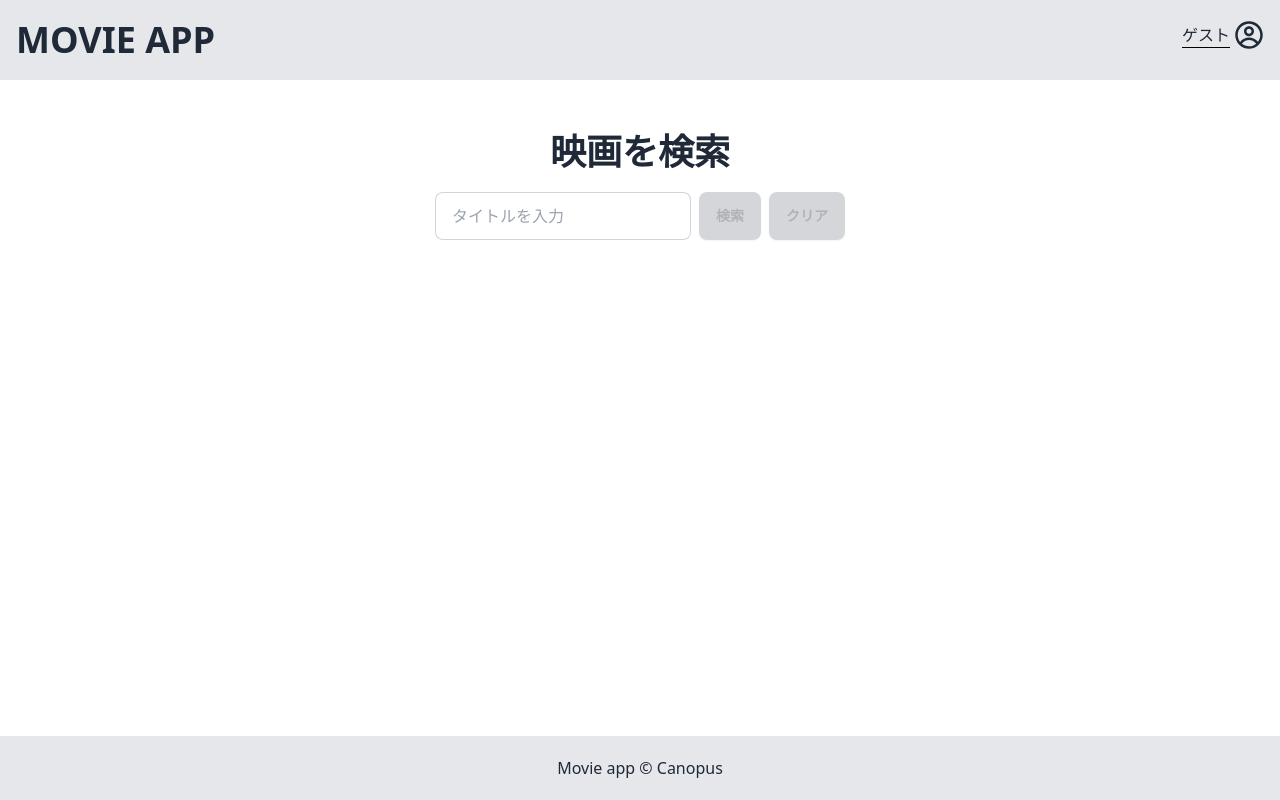
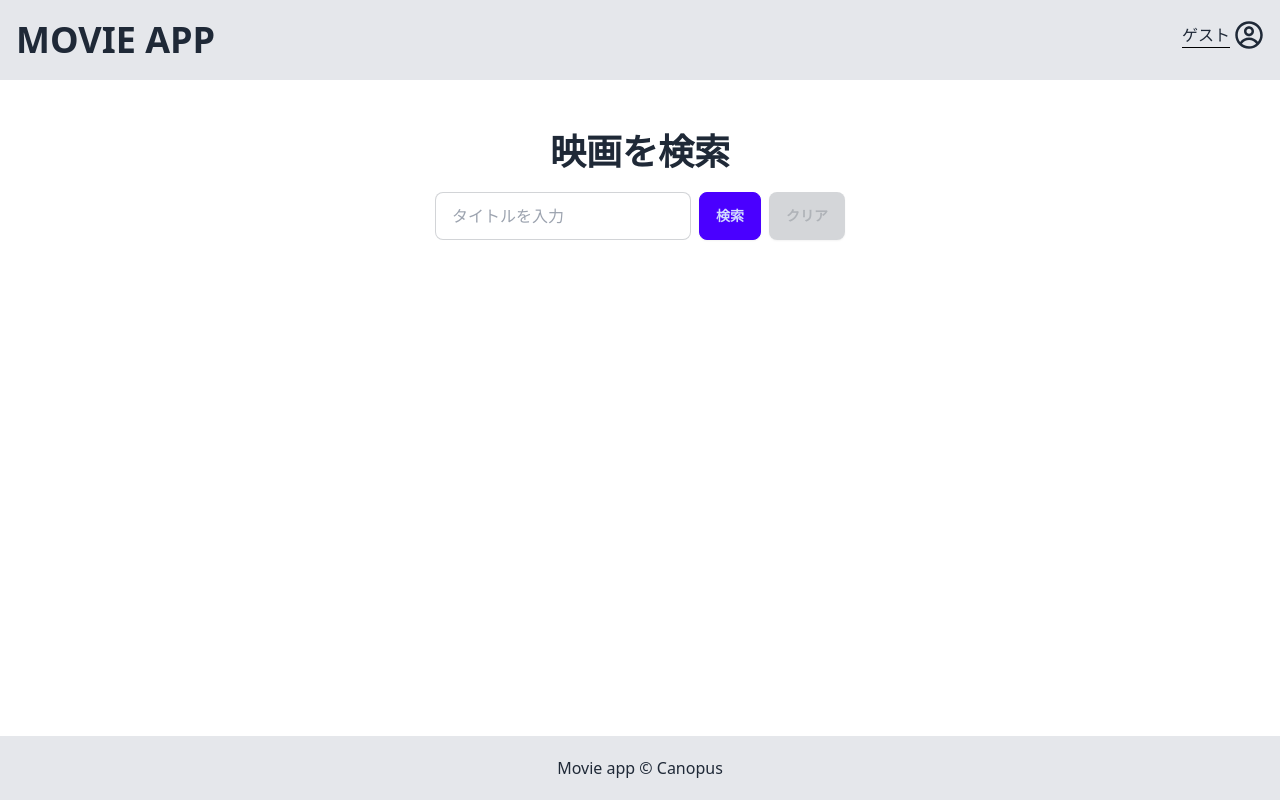
Before and after one commit to canopus-m-satoshi/movie-app, a Next.js app: page /movie in a window 1280 px wide. Built offline with nearby package versions, Linux system fonts and the light colour scheme; no server answers.

Commit message:
映画ページの検索時挙動修正

```diff
--- a/src/app/movie/page.tsx
+++ b/src/app/movie/page.tsx
@@ -1,6 +1,5 @@
 'use client'
 
-import { getAuth, onAuthStateChanged } from 'firebase/auth'
 import { useRouter, useSearchParams } from 'next/navigation'
 import { useEffect, useState } from 'react'
 
@@ -70,12 +69,13 @@ export default function Home() {
               placeholder="タイトルを入力"
               onChange={(e) => handleInputChange(e)}
               value={inputedText}
+              disabled={query ? true : false}
             />
           </div>
 
           <button
-            className="btn btn-primary whitespace-nowrap	 py-1 basis-[48%] md:basis-[15%]"
-            disabled={inputedText === ''}
+            className="btn btn-primary whitespace-nowrap py-1 basis-[48%] md:basis-[15%]"
+            disabled={query ? true : false}
             onClick={() => searchMoviesOnClick()}>
             検索
           </button>
```
